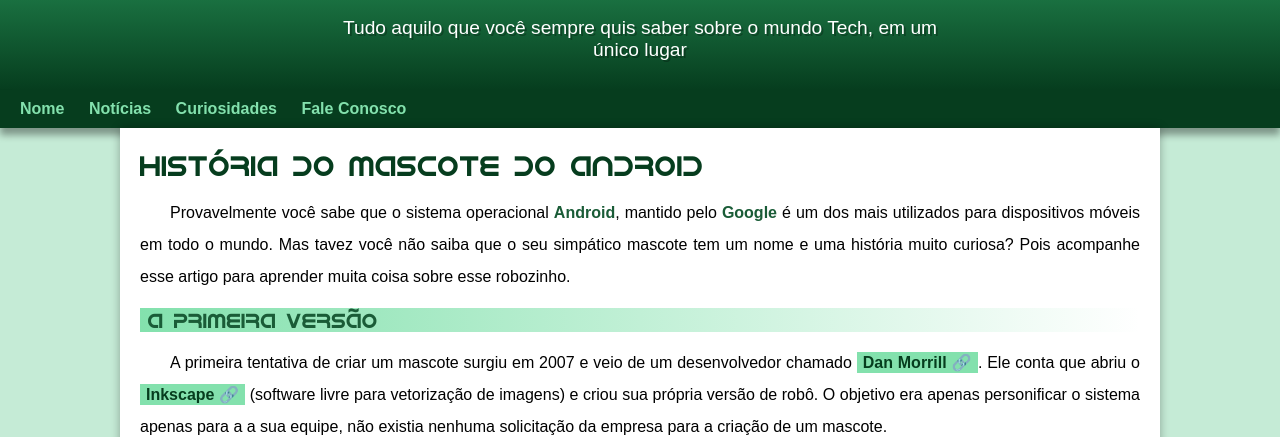
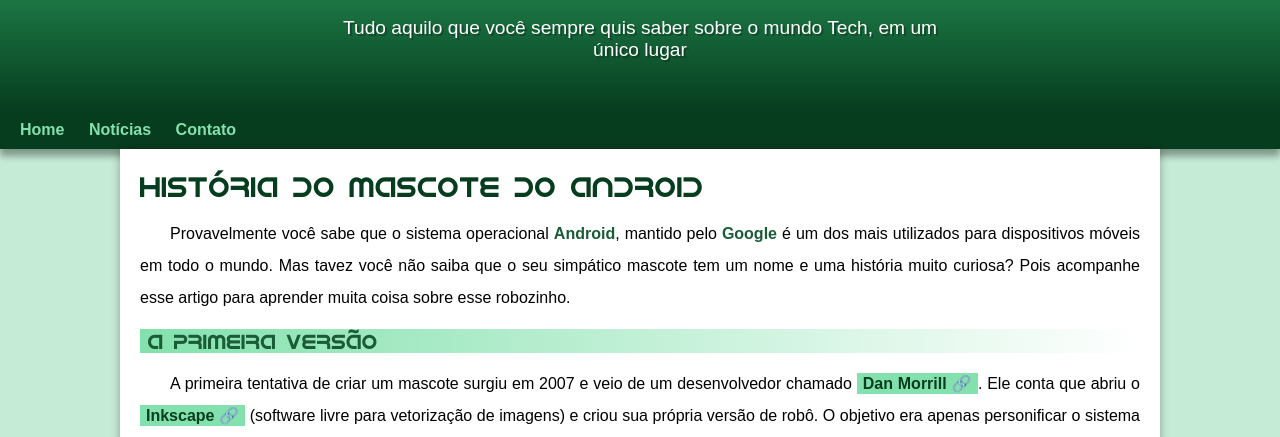
Before and after one commit to devRenanRodrigues/projeto-android, a plain HTML site: page index.html in a window 1280 px wide. Shown: the part 100-537 px from the top of the page. Drawn offline with Linux system fonts and the light colour scheme.

Commit message:
Problema de padding resolvido

```diff
--- a/estilo/style.css
+++ b/estilo/style.css
@@ -59,7 +59,7 @@ header > p {
     padding-right: 10px;
     padding-left: 10px;
     margin: auto;
-    margin-bottom: 20px;
+    padding-bottom: 50px;
     text-shadow: 2px 2px 0px rgba(0, 0, 0, 0.267);
 }
 
--- a/index.html
+++ b/index.html
@@ -13,10 +13,9 @@
         <p>Tudo aquilo que você sempre quis saber sobre o mundo Tech, em um único lugar</p>
     </header>
     <nav>
-        <a href="a">Nome</a>
+        <a href="a">Home</a>
         <a href="a">Notícias</a>
-        <a href="a">Curiosidades</a>
-        <a href="a">Fale Conosco</a>
+        <a href="a">Contato</a>
     </nav>
     <main>
         <article>
@@ -40,7 +39,6 @@
             <p>A ideia de ter um mascote foi amadurecendo e a missão foi passada para uma profissional da área. A ilustradora Russa <a href="https://www.irinablok.com/android" target="_blank"class="externo">Irina Blok</a>, também funcionária do Google, ficou com a missão de representar o pequeno robô de uma maneira mais agradável.</p>
 
             <picture>
-                <source media="(max-width: 600px)" srcset="imagens/irina-blok-pq.jpg">
                 <img src="imagens/irina-blok.jpg" alt="Irina Blok, criadora do Bugdroid">
 
             <p>A ideia principal da Irina era representar tudo graficamente com poucos traços e de forma mais chapada. O desenho também deveria gerar identificação rápida com quem o olha. Surgiu então o <strong>Bugdroid</strong>, o novo mascote do Android.</p>
```
